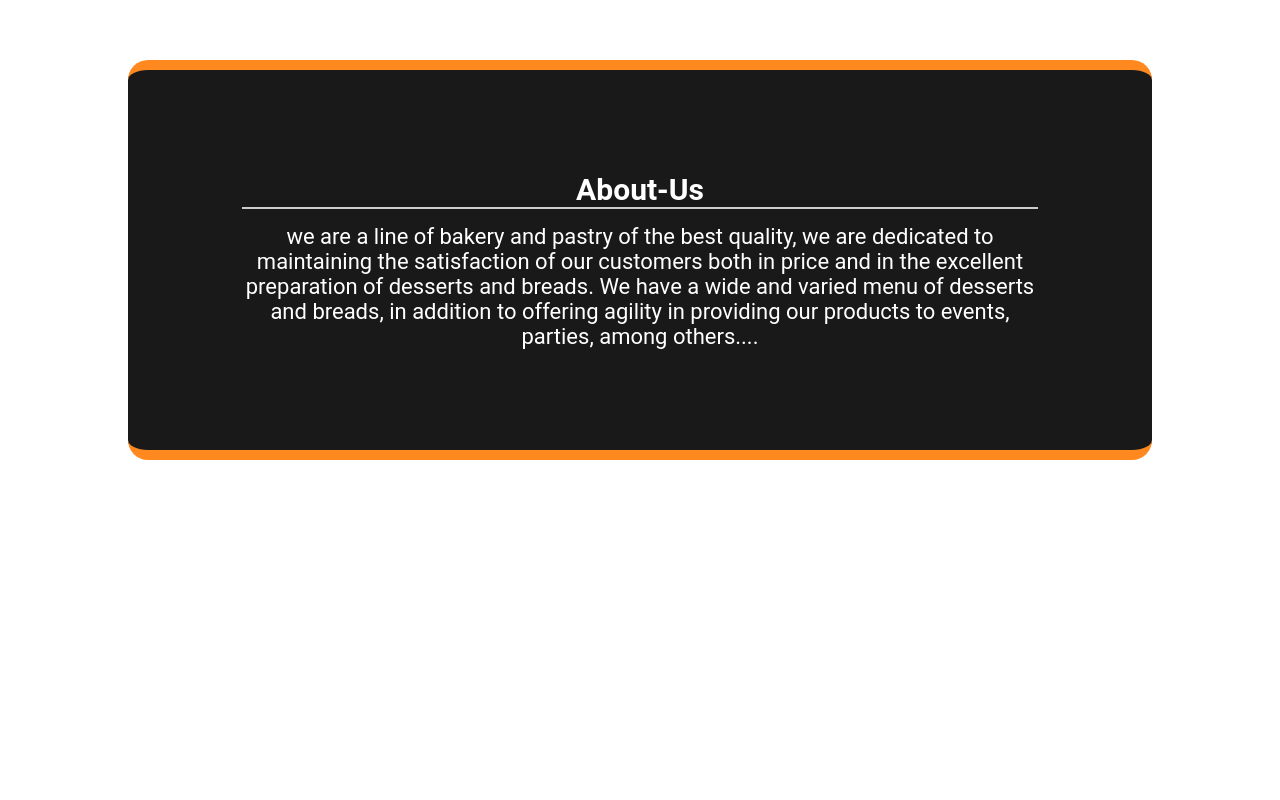
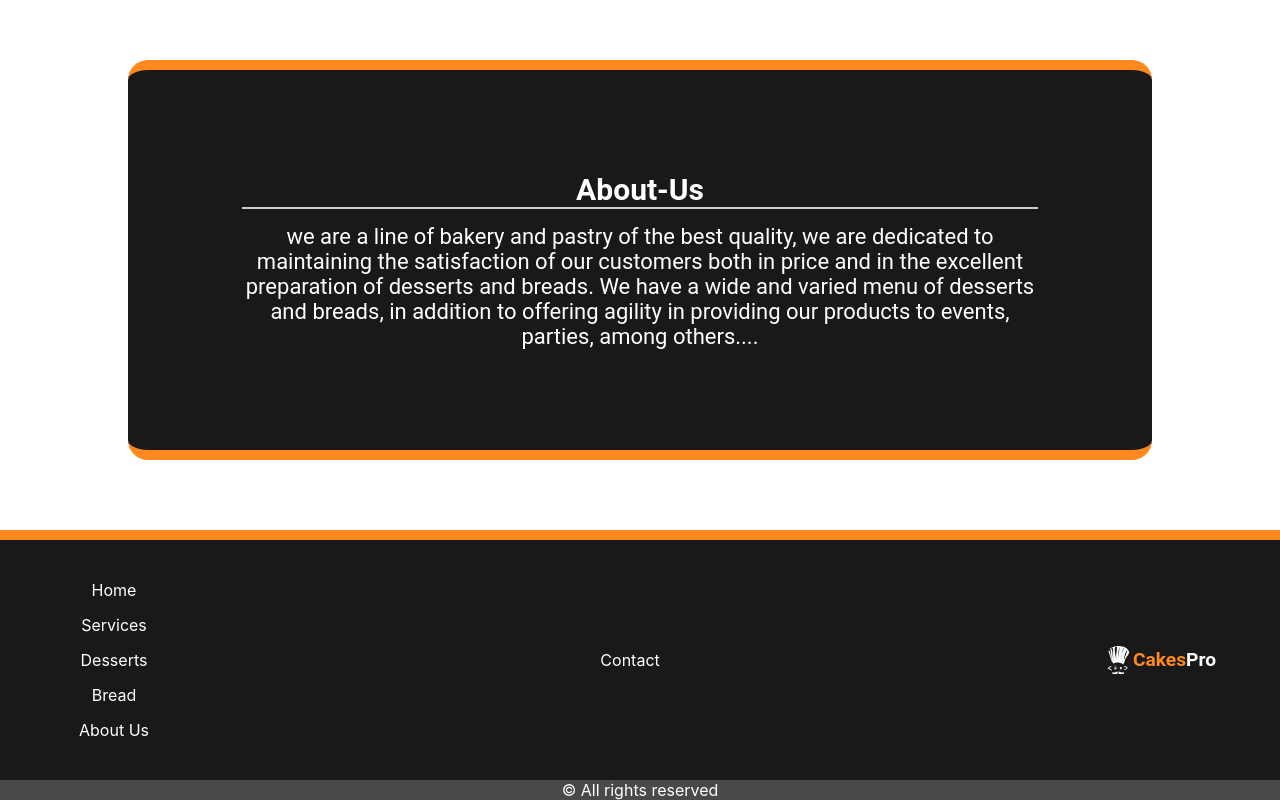
Before and after one commit to Edras-Mendez/CakesPro, a React (Create React App) app: page / in a window 1280 px wide. Shown: the part 1960-2760 px from the top of the page. Before the commit the page ends 2490 px from the top, so only its background shows below. Built offline with nearby package versions, Linux system fonts and the light colour scheme; a web font is replaced by a local one.

Commit message:
footer created and added

```diff
--- a/src/App.js
+++ b/src/App.js
@@ -4,6 +4,7 @@ import Slider from './components/fixedSlider/slider.jsx';
 import Services from './components/services/services.jsx';
 import ProductsCards from './components/productsCards/productsCards.jsx';
 import AboutUs from './components/about-us/aboutUs.jsx';
+import Footer from './components/footer/footerStruture.jsx';
 
 function App() {
   return (
@@ -13,6 +14,7 @@ function App() {
       <Services />
       <ProductsCards />
       <AboutUs />
+      <Footer />
     </div>
   );
 }
--- a/src/components/footer/footer.element.jsx
+++ b/src/components/footer/footer.element.jsx
@@ -0,0 +1,47 @@
+import styled from 'styled-components';
+
+export const FooterContainer = styled.footer`
+  background-color: #191919;
+  width: 100%;
+  height: 250px;
+  display: flex;
+  flex-wrap: wrap;
+  justify-content: center;
+  align-items: center;
+  border-top: 10px solid #FF891F;
+`;
+export const FooterWrapper = styled.div`
+  width: 90%;
+  height: 100%;
+  display: flex;
+  justify-content: space-between;
+  align-items: center;
+  flex-wrap: wrap;
+`;
+export const Content = styled.div`
+
+  ul{
+    list-style: none;
+  }
+  li{
+    margin: 15px;
+  }
+  a{
+    color: #fff;
+    text-decoration: none;
+  }
+`;
+
+export const RightsReserved = styled.div`
+  background-color: #494949;
+  width: 100%;
+  height: auto;
+  display: flex;
+  justify-content: center;
+  align-items: center;
+  flex-wrap: wrap;
+
+  p{
+    color: #fff;
+  }
+`;
--- a/src/components/footer/footerStruture.jsx
+++ b/src/components/footer/footerStruture.jsx
@@ -0,0 +1,42 @@
+import React from 'react';
+import { FooterContainer,
+  FooterWrapper,
+  Content,
+  RightsReserved} from './footer.element.jsx';
+import { LogoContainer } from '../navbar/navbar.elementes.jsx';
+import { SiCodechef } from "react-icons/si";
+
+function Footer (){
+  return (
+    <FooterContainer>
+      <FooterWrapper>
+        <Content>
+          <ul>
+            <li><a href="#">Home</a></li>
+            <li><a href="#">Services</a></li>
+            <li><a href="#">Desserts</a></li>
+            <li><a href="#">Bread</a></li>
+            <li><a href="#">About Us</a></li>
+          </ul>
+        </Content>
+        <Content>
+          <ul>
+            <li><a href="#">Contact</a></li>
+          </ul>
+        </Content>
+        <Content>
+        <LogoContainer>
+          <SiCodechef size="1.5em" />
+          <p>Cakes</p>
+          <p>Pro</p>
+        </LogoContainer>
+        </Content>
+      </FooterWrapper>
+        <RightsReserved>
+          <p>&copy; All rights reserved</p>
+        </RightsReserved>
+    </FooterContainer>
+  );
+}
+
+export default Footer;
```
